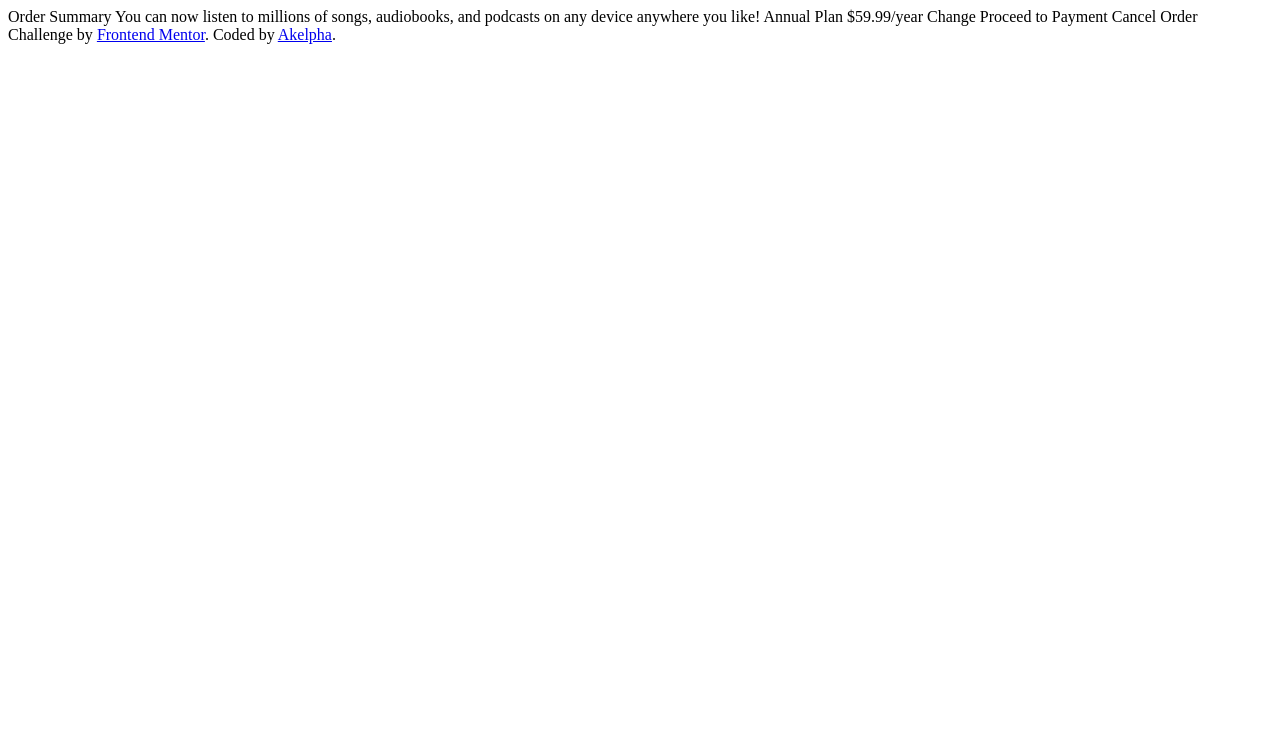
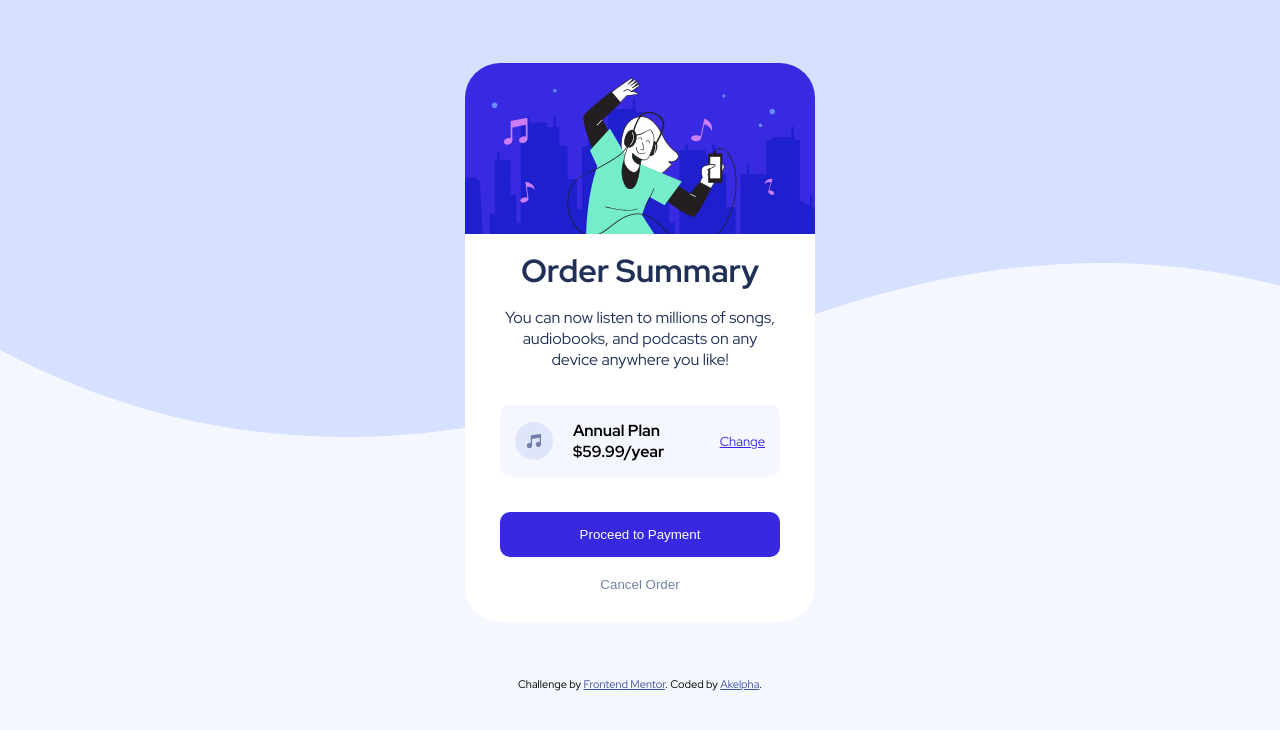
Before and after one commit to Akelpha/Order-summary-component, a website: page index.html in a window 1280 px wide. Drawn offline with Linux system fonts and the light colour scheme.

Commit message:
Refactor order summary layout and enhance styles with Tailwind CSS

```diff
--- a/index.html
+++ b/index.html
@@ -8,30 +8,37 @@
 
   <title>Frontend Mentor | Order summary card</title>
 
-  <!-- Feel free to remove these styles or customise in your own stylesheet 👍 -->
-  <!-- <style>
-    .attribution { font-size: 11px; text-align: center; }
-    .attribution a { color: hsl(228, 45%, 44%); }
-  </style> -->
+
 </head>
 <body>
+<main>
 
-  Order Summary
+  <img src="images/illustration-hero.svg" alt="illustration-hero" class="illustration-hero">
 
-  You can now listen to millions of songs, audiobooks, and podcasts on any
-  device anywhere you like!
+<div class="order-summary">
+  <div>
+    <h1>Order Summary</h1>
+  <p>You can now listen to millions of songs, audiobooks, and podcasts on any
+  device anywhere you like!</p>
+  </div>
 
-  Annual Plan
-  $59.99/year
+  <div class="annual-plan">
+  <img src="images/icon-music.svg" alt="icon-music" >
+  <section>
+    <h4>Annual Plan</h4>
+    <h4>$59.99/year</h4>
+  </section>
+ <span>Change</span>
+  </div>
+ <button class="proceed">Proceed to Payment</button>
+ <button class="cancel">Cancel Order</button>
+</div>
+</main>
 
-  Change
-
-  Proceed to Payment
-  Cancel Order
-
-  <div class="attribution">
+<footer>
     Challenge by <a href="https://www.frontendmentor.io?ref=challenge" target="_blank">Frontend Mentor</a>.
     Coded by <a href="https://www.frontendmentor.io/profile/Akelpha">Akelpha</a>.
-  </div>
+</footer>
+
 </body>
 </html>
--- a/package.json
+++ b/package.json
@@ -3,5 +3,10 @@
     "@tailwindcss/postcss": "^4.1.13",
     "postcss": "^8.5.6",
     "tailwindcss": "^4.1.13"
+  },
+  "scripts": {
+    "dev": "npm run dev",
+    "build:css": "tailwindcss -i ./style.css -o ./output.css --minify"
   }
+
 }
--- a/style.css
+++ b/style.css
@@ -1 +1,123 @@
 @import "tailwindcss";
+@import url('https://fonts.googleapis.com/css2?family=Red+Hat+Display:ital,wght@0,300..900;1,300..900&display=swap');
+:root {
+    --color-blue-100: hsl(225, 100%, 94%);
+    --color-blue-700: hsl(245, 75%, 52%);
+    --color-blue-50: hsl(225, 100%, 98%);
+    --color-gray-600: hsl(224, 23%, 55%);
+    --color-blue-950: hsl(223, 47%, 23%);
+}
+
+/* Example usage:
+background-color: var(--color-blue-100);
+color: var(--color-blue-950);
+*/
+body{
+background: url(images/pattern-background-desktop.svg) no-repeat
+var(--color-blue-50);
+font-family: 'Red Hat Display', sans-serif;
+display: flex;
+justify-content: center;
+align-items: center;
+flex-direction: column;
+
+}
+h1,h2,h3,h4,p{
+margin: auto;
+padding: auto;
+}
+/* Main space */
+main{
+margin: 55px;
+}
+.illustration-hero{
+width: 350px;
+margin-bottom:-5px;
+border-top-left-radius: 35px;
+border-top-right-radius: 35px;
+}
+
+.order-summary{
+width: 350px;
+background: white;
+border-bottom-left-radius: 35px;
+border-bottom-right-radius:35px;
+}
+.order-summary h1{
+    text-align: center;
+    color: hsl(223, 47%, 23%);
+    padding-block: 15px;
+}
+.order-summary p{
+    text-align: center;
+    padding-inline: 10%;
+    font-size: 16px;
+    color: hsl(223, 47%, 23%);
+}
+.annual-plan {
+    background-color:hsl(225, 100%, 98%) ;
+    display: flex;
+    flex-direction: row;
+    justify-content: space-between;
+    align-items: center;
+    margin: 35px;
+    padding: 15px;
+    border-radius:10px ;
+
+}
+.annual-plan img {
+    width: 15%;
+}
+.annual-plan section{
+
+    margin-right: 35px;
+}
+.annual-plan span {
+   text-decoration: underline;
+   color: hsl(245, 75%, 52%);
+   font-size: small;
+}
+.annual-plan span:hover{
+    color: hsl(224, 23%, 55%);
+    text-decoration: none;
+}
+/* .annual-plan section:first {
+    font-weight: lighter;
+} */
+.proceed{
+    margin-inline: 35px;
+    padding: 15px;
+    width:80%;
+    border: none;
+    color: white;
+    font-weight:500;
+    border-radius: 10px;
+    background-color: hsl(245, 75%, 52%);
+    box-shadow: 11px hsl(228, 45%, 44%) ;
+ }
+.proceed:hover{
+    background-color:hsl(224, 23%, 55%)
+ }
+ .cancel{
+
+    border: none;
+    background: none;
+    width: 100%;
+    padding-top: 20px;
+    padding-bottom: 30px;
+    color: hsl(224, 23%, 55%);
+    font-weight:500;
+    text-align: center;
+ }
+ .cancel:hover{
+    color:hsl(223, 47%, 23%);
+ }
+/* Footer */
+footer{
+    font-size: 11px;
+    text-align: center;
+}
+
+footer a {
+    color: hsl(228, 45%, 44%);
+}
```
